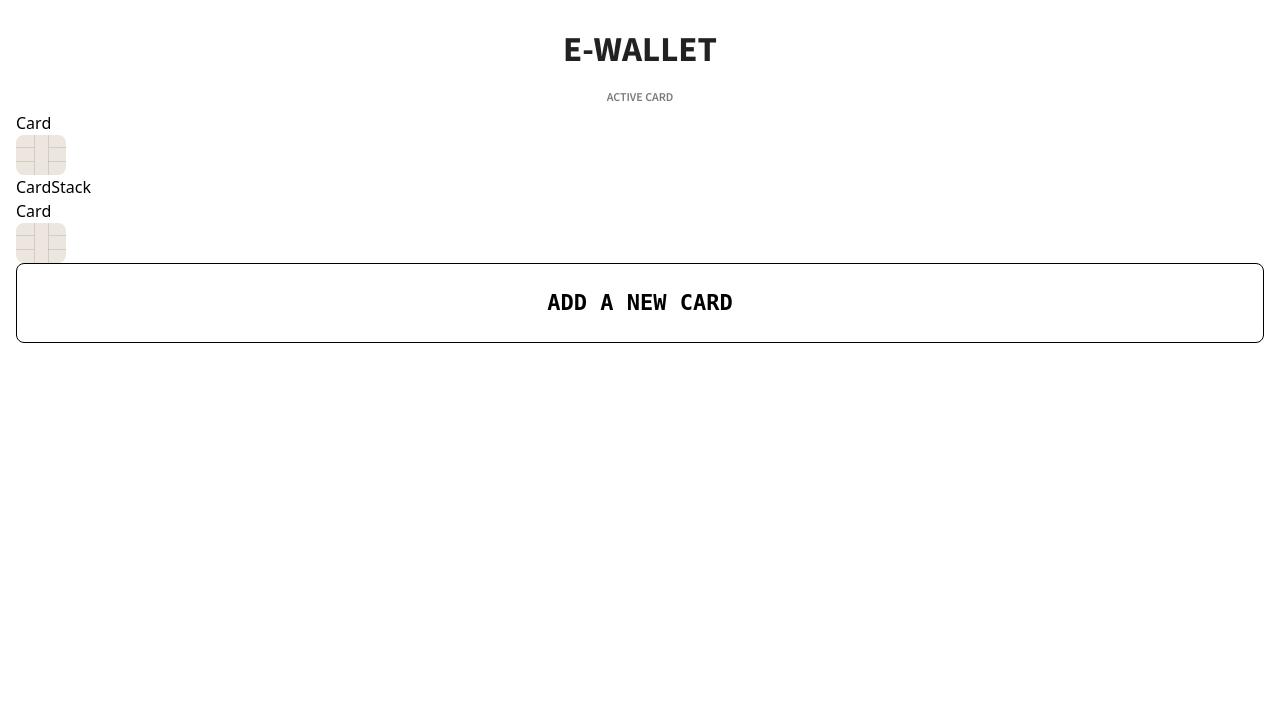
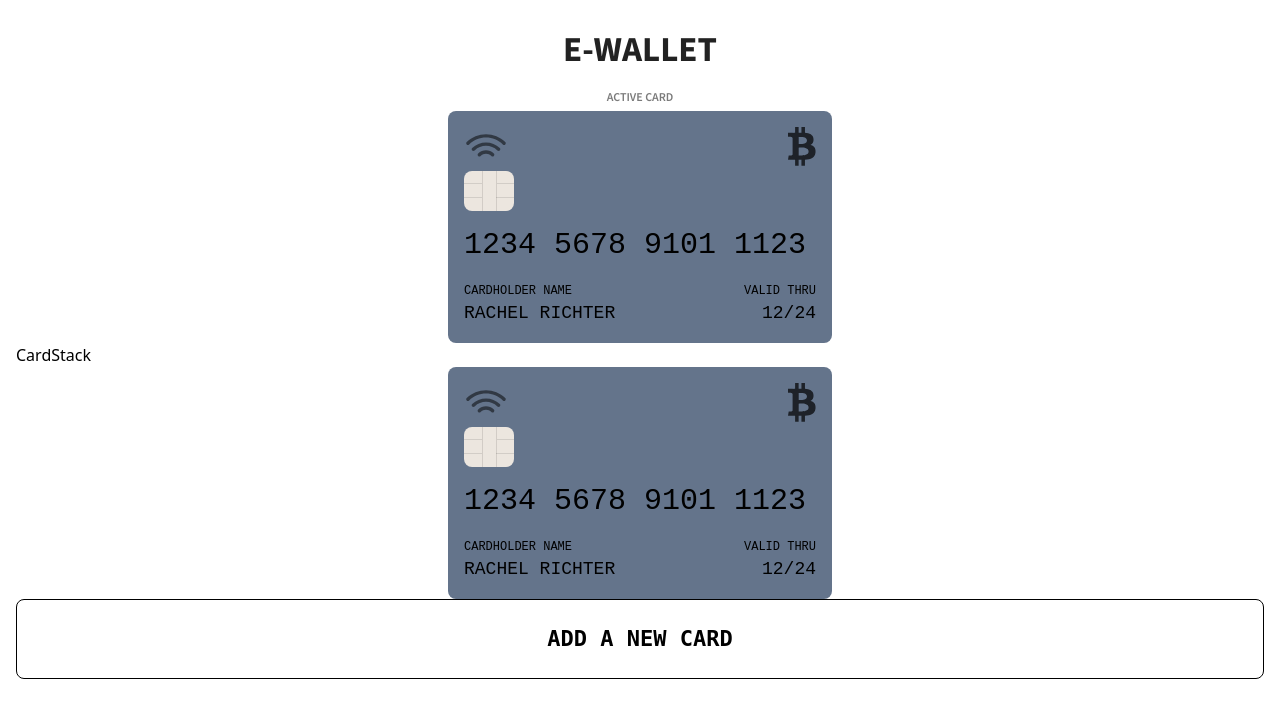
Before and after one commit to trojandersen/react-grupp5, a React (Vite) app: page / in a window 1280 px wide. Shown: the top 718 px of the page. Built offline with nearby package versions, Linux system fonts and the light colour scheme; a web font is replaced by a local one.

Commit message:
card layout structure

```diff
--- a/src/components/Card.jsx
+++ b/src/components/Card.jsx
@@ -1,11 +1,33 @@
 import Chip from '../images/chip.svg'
+import Wifi from '../images/wifi.svg'
+import Bitcoin from '../images/bitcoin.svg'
 
 function Card() {
   return (
-    <>
-      <h1>Card</h1>
-      <img src={Chip} alt="" />
-    </>
+    <div className=' font-mono rounded-lg max-w-96 bg-slate-500 p-4 mx-auto'>
+      <header className='flex  justify-between items-start'>
+        <section>
+          <img src={Wifi} alt="wifi icon" />
+          <img src={Chip} alt="chip icon" />
+        </section>
+          <img src={Bitcoin} alt="bitcoin logo" />
+      </header>
+      <main>
+        <p className=' text-3xl pt-4 pb-5'>1234 5678 9101 1123</p>
+      </main>
+      <footer className='flex  justify-between'>
+        <section>
+          <p className=' text-xs'>CARDHOLDER NAME</p>
+          <p className=' text-lg'>RACHEL RICHTER</p>
+        </section>
+        <section className='text-right'>
+          <p className=' text-xs'>VALID THRU</p>
+          <p className=' text-lg '>12/24</p>
+        </section>
+
+      </footer>
+
+    </div>
   );
 }
 
```
